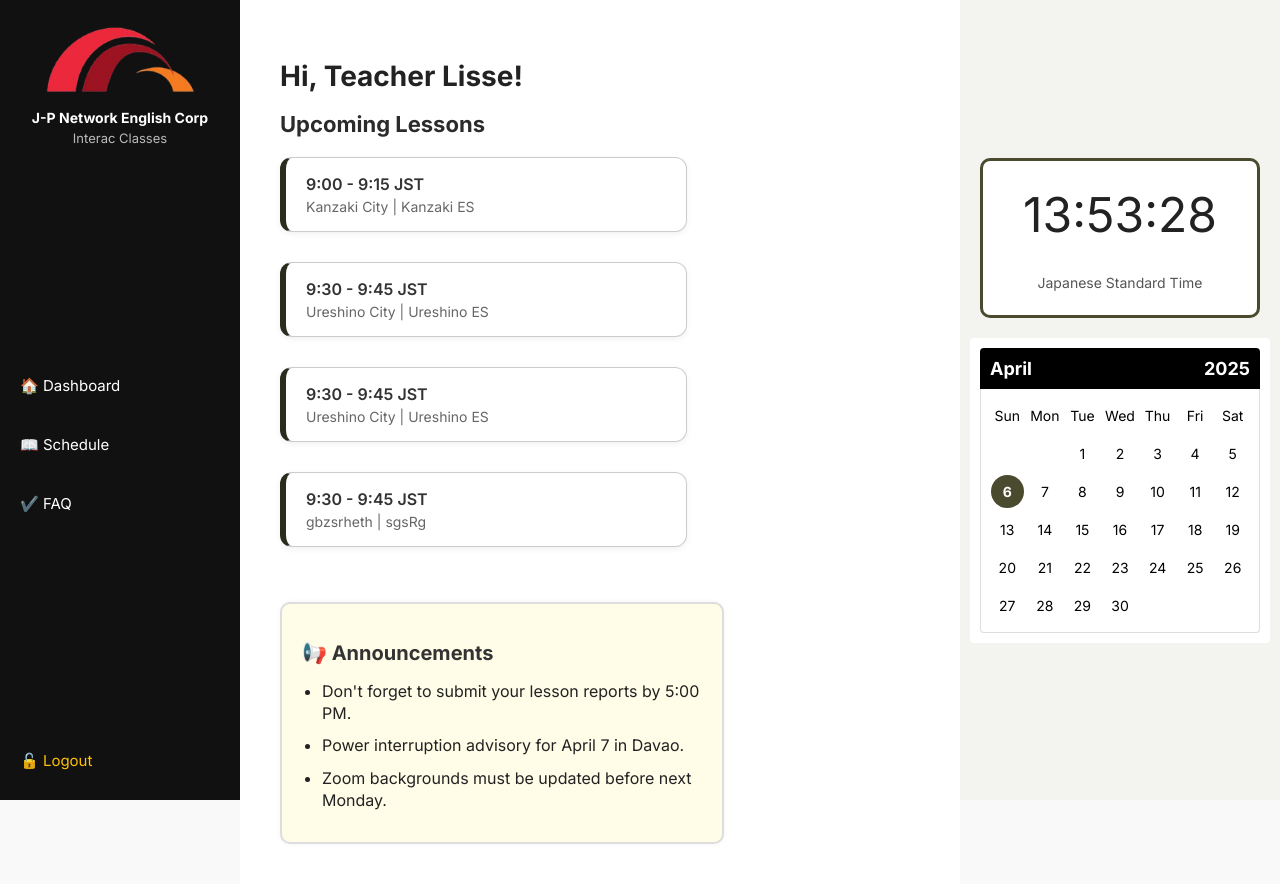
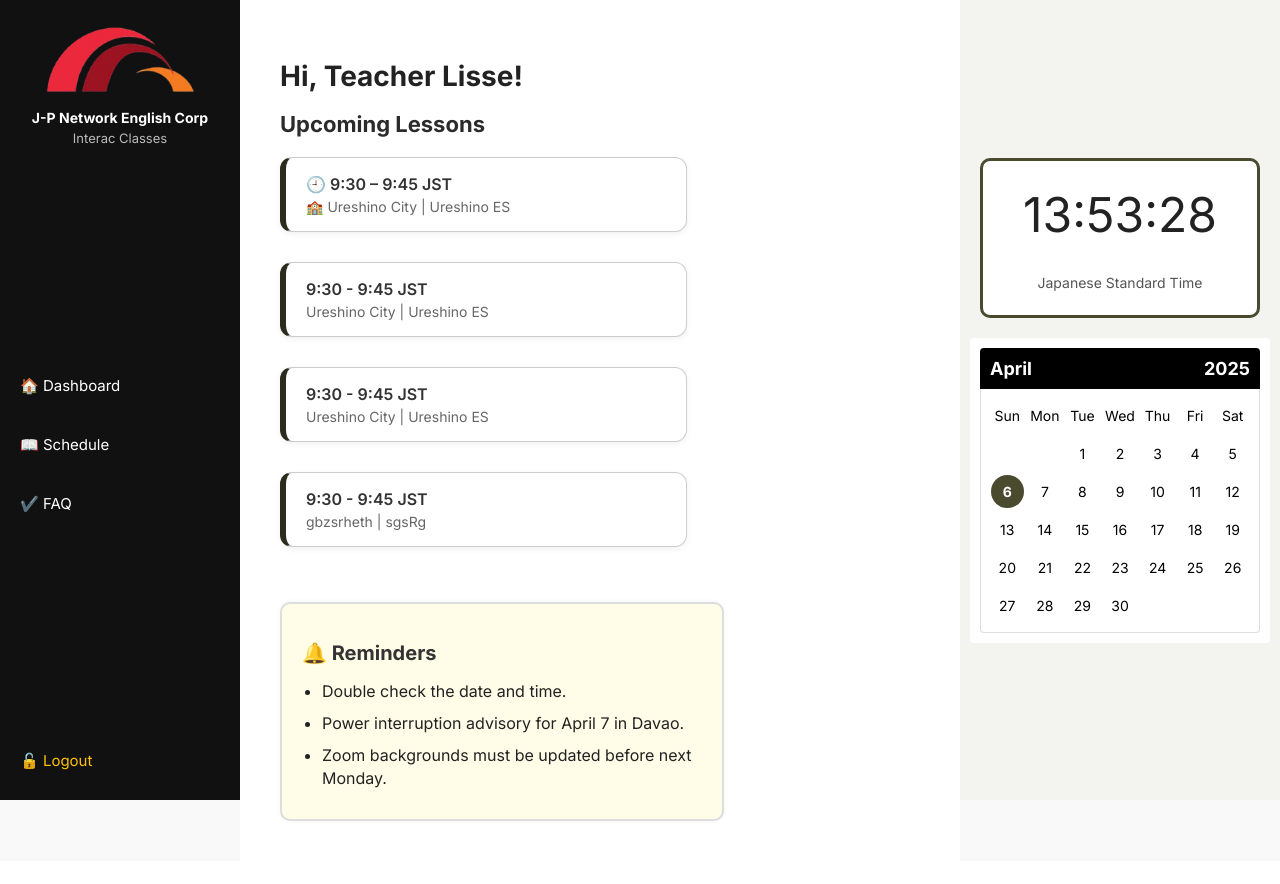
Before and after one commit to jp-interac-class/JPinterac, a PHP site: page /teacherdashboard.php in a window 1280 px wide. After the commit the page ends 821 px from the top, so only its background shows below. Run offline with PHP 8.4, Linux system fonts and the light colour scheme.

Commit message:
Lesson blocks content

```diff
--- a/teacherdashboard.php
+++ b/teacherdashboard.php
@@ -83,10 +83,10 @@
   <div class="main-content-row">
     <!-- Lesson List -->
     <div class="lessons">
-      <div class="lesson">
-        <div class="lesson-time">9:00 - 9:15 JST</div>
-        <div class="lesson-location">Kanzaki City | Kanzaki ES</div>
-      </div>
+    <div class="lesson">
+      <div class="lesson-time">🕘 9:30 – 9:45 JST</div>
+      <div class="lesson-location">🏫 Ureshino City | Ureshino ES</div>
+    </div>
 
       <div class="lesson">
         <div class="lesson-time">9:30 - 9:45 JST</div>
@@ -108,11 +108,12 @@
 
     <!-- Announcement Board -->
     <div class="announcement-board">
-      <h2>📢 Announcements</h2>
+      <h2>🔔 Reminders</h2>
       <ul>
-        <li>Don't forget to submit your lesson reports by 5:00 PM.</li>
+        <li>Double check the date and time.</li>
         <li>Power interruption advisory for April 7 in Davao.</li>
         <li>Zoom backgrounds must be updated before next Monday.</li>
+
       </ul>
     </div>
   </div>
```
